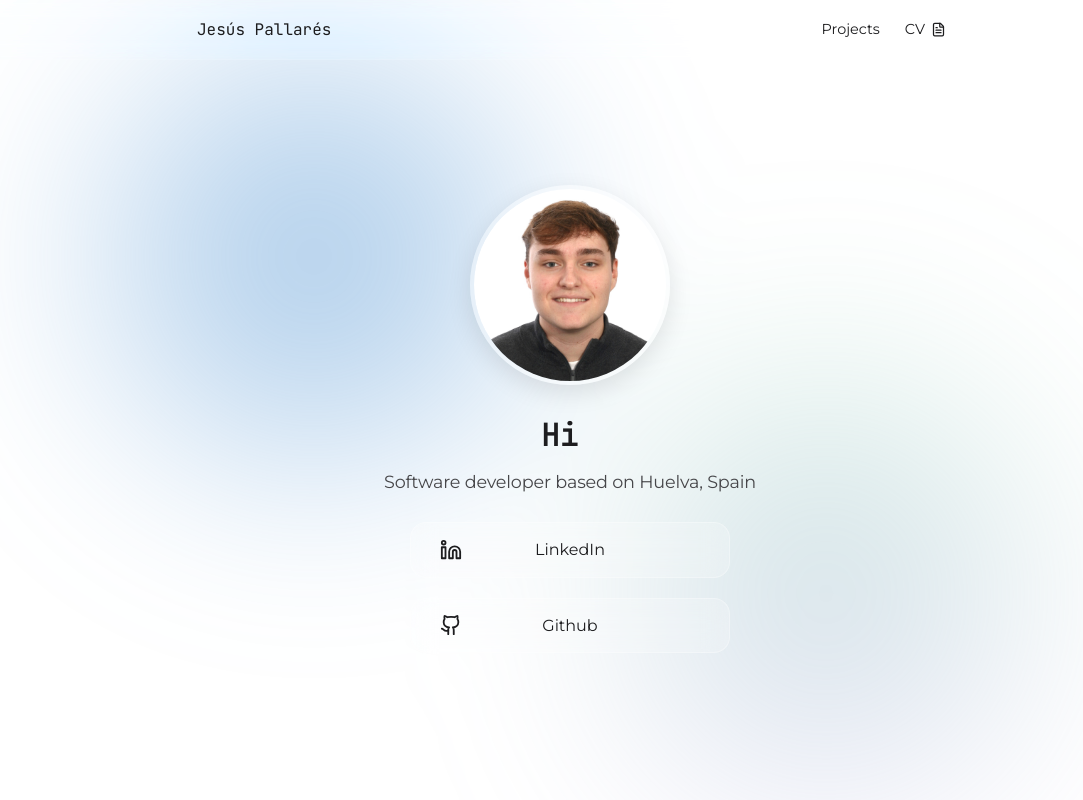
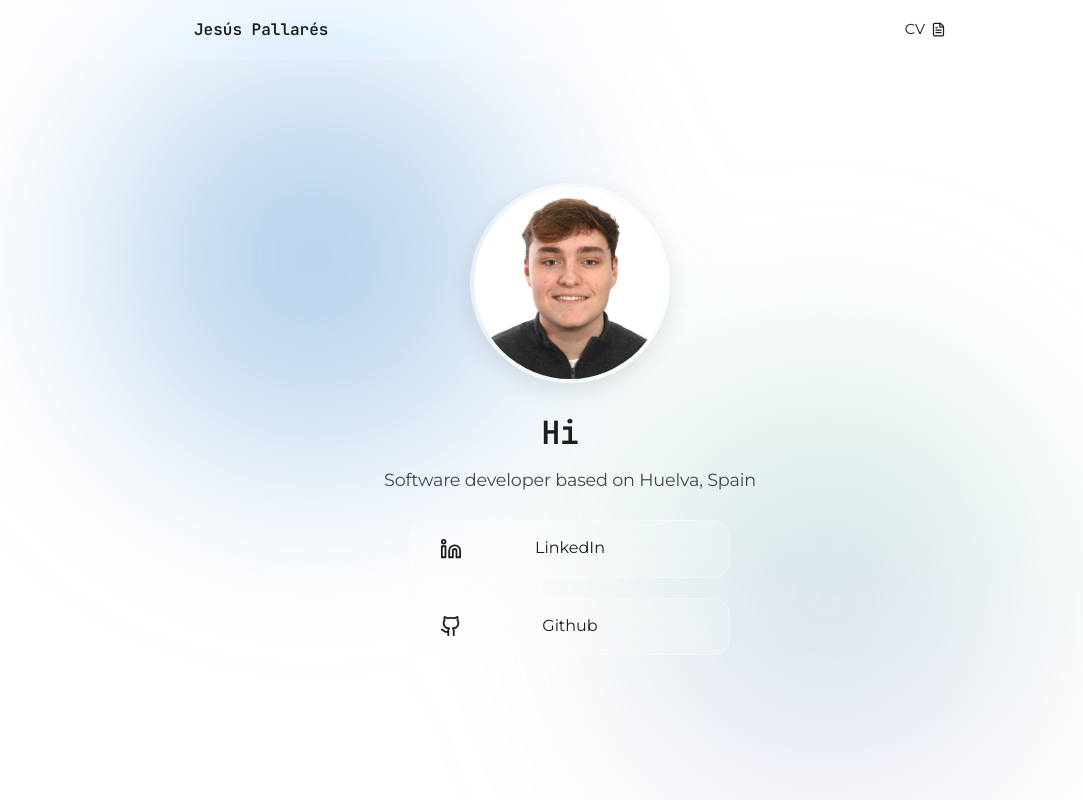
Before and after one commit to jesuspallarees/linktree, a Vue app: page / in a window 1280 px wide. Shown: the whole page, without its empty margins (70-1153 px from the left). Built offline with nearby package versions, Linux system fonts and the light colour scheme.

Commit message:
removed projects section for portfolio, changed styles.

```diff
--- a/src/App.vue
+++ b/src/App.vue
@@ -1,10 +1,11 @@
 <script setup lang="ts">
 import Background from './components/Background.vue';
 import Header from './components/Header.vue';
+import Linktree from './views/Linktree.vue';
 </script>
 
 <template>
   <Background />
   <Header />
-  <router-view />
+  <Linktree />
 </template>
--- a/src/components/Header.vue
+++ b/src/components/Header.vue
@@ -5,17 +5,10 @@ import { FileText } from 'lucide-vue-next';
 <template>
   <nav class="navbar" data-aos="fade-down" data-aos-duration="1000">
     <div class="nav-content">
-      <router-link to="/" class="logo">
-        <span>Jesús Pallarés</span>
+        <span class="logo">Jesús Pallarés</span>
         <div class="underline"></div>
-      </router-link>
 
       <div class="nav-actions">
-        <router-link to="/projects" class="nav-link">
-          <span>Projects</span>
-          <div class="underline"></div>
-        </router-link>
-
         <a href="./curriculum.pdf" target="_blank" class="cv-button">
           <div class="cv-content">
             <span>CV</span>
@@ -109,6 +102,7 @@ import { FileText } from 'lucide-vue-next';
 .cv-button:hover .underline {
   transform: scaleX(1);
   transform-origin: left;
+  color: #0071e3;
 }
 
 .logo:hover,
@@ -121,6 +115,7 @@ import { FileText } from 'lucide-vue-next';
 .cv-button:hover .cv-content {
   transform: translateY(-1px);
   transition: transform 0.2s ease;
+  color: #0071e3;
 }
 
 @media (max-width: 480px) {
--- a/src/components/LinkCard.vue
+++ b/src/components/LinkCard.vue
@@ -12,11 +12,14 @@ defineProps<Props>();
   <div class="card" data-aos="fade-up" data-aos-duration="1000">
     <a :href="url" class="link-card" target="_blank">
       <div class="icon-link-card">
-        <component :is="icon" :size="22" :stroke-width="2" class="shiny-effect" />
+        <component :is="icon" :size="22" :stroke-width="2" />
       </div>
 
       <div class="text-link-card">
-        <h4 class="shiny-effect">{{ name }}</h4>
+        <div class="text-wrapper">
+          <h4>{{ name }}</h4>
+          <div class="underline"></div>
+        </div>
       </div>
 
       <div class="spacer"></div>
@@ -46,6 +49,7 @@ defineProps<Props>();
   text-decoration: none;
   color: #1d1d1f;
   transition: all 0.3s cubic-bezier(0.4, 0, 0.2, 1);
+  position: relative;
 }
 
 .icon-link-card {
@@ -55,14 +59,14 @@ defineProps<Props>();
   transition: transform 0.3s ease;
 }
 
-.icon-link-card :deep(svg) {
-  stroke: currentColor;
-  fill: none;
-}
-
 .text-link-card {
   display: flex;
   justify-content: center;
+}
+
+.text-wrapper {
+  position: relative;
+  display: inline-block;
 }
 
 .text-link-card h4 {
@@ -71,53 +75,39 @@ defineProps<Props>();
   margin: 0;
   text-align: center;
   color: inherit;
+  padding-bottom: 2px;
+}
+
+.underline {
+  position: absolute;
+  bottom: 0;
+  left: 0;
+  width: 100%;
+  height: 2px;
+  background: #0071e3;
+  transform: scaleX(0);
+  transform-origin: right;
+  transition: transform 0.4s cubic-bezier(0.65, 0, 0.35, 1);
+}
+
+.link-card:hover {
+  background: rgba(255, 255, 255, 0.4);
+  transform: translateY(-5px) scale(1.02);
+  color: #0071e3;
+  box-shadow: 0 12px 40px rgba(0, 0, 0, 0.08);
+}
+
+.link-card:hover .underline {
+  transform: scaleX(1);
+  transform-origin: left;
+}
+
+.link-card:hover .icon-link-card {
+  transform: scale(1.1);
 }
 
 .spacer {
   width: 40px;
-}
-
-.shiny-effect {
-  background: none;
-  -webkit-background-clip: initial;
-  background-clip: initial;
-  -webkit-text-fill-color: initial;
-  display: inline-block;
-}
-
-.link-card:hover .shiny-effect {
-  background: linear-gradient(to right,
-      currentColor 0%,
-      currentColor 40%,
-      rgba(255, 255, 255, 0.9) 50%,
-      currentColor 60%,
-      currentColor 100%);
-  background-size: 200% auto;
-  -webkit-background-clip: text;
-  background-clip: text;
-  -webkit-text-fill-color: transparent;
-  animation: shine 1.2s linear forwards;
-}
-
-@keyframes shine {
-  0% {
-    background-position: 120% center;
-  }
-
-  100% {
-    background-position: -120% center;
-  }
-}
-
-.link-card:hover {
-  background: rgba(255, 255, 255, 0.4);
-  transform: translateY(-5px) scale(1.05);
-  color: #0071e3;
-  box-shadow: 0 12px 40px rgba(0, 0, 0, 0.12);
-}
-
-.link-card:hover .icon-link-card {
-  transform: scale(1.15);
 }
 
 @media (max-width: 360px) {
--- a/src/main.ts
+++ b/src/main.ts
@@ -3,10 +3,8 @@ import { createApp } from 'vue'
 import App from './App.vue'
 import AOS from 'aos'
 import 'aos/dist/aos.css'
-import router from './router/router'
 
 const app = createApp(App)
 
 AOS.init()
-app.use(router)
 app.mount('#app')
--- a/src/router/router.ts
+++ /dev/null
@@ -1,24 +0,0 @@
-import { createRouter, createWebHistory } from 'vue-router'
-
-import Linktree from '../views/Linktree.vue'
-import Projects from '../views/Projects.vue'
-
-const routes = [
-    {
-        path: '/',
-        name: 'linktree',
-        component: Linktree
-    },
-    {
-        path: '/projects',
-        name: 'projects',
-        component: Projects
-    }
-]
-
-const router = createRouter({
-    history: createWebHistory(import.meta.env.BASE_URL),
-    routes
-})
-
-export default router
--- a/src/views/Projects.vue
+++ /dev/null
@@ -1,14 +0,0 @@
-<template>
-    <Header />
-    <Background />
-    <div class="main-container">
-        <h1 data-aos="fade-down" data-aos-duration="1000">Currently working on it 🐳</h1>
-    </div>
-</template>
-
-<style scoped>
-h1 {
-    color: #1d1d1f;
-    text-align: center;
-}
-</style>
```
